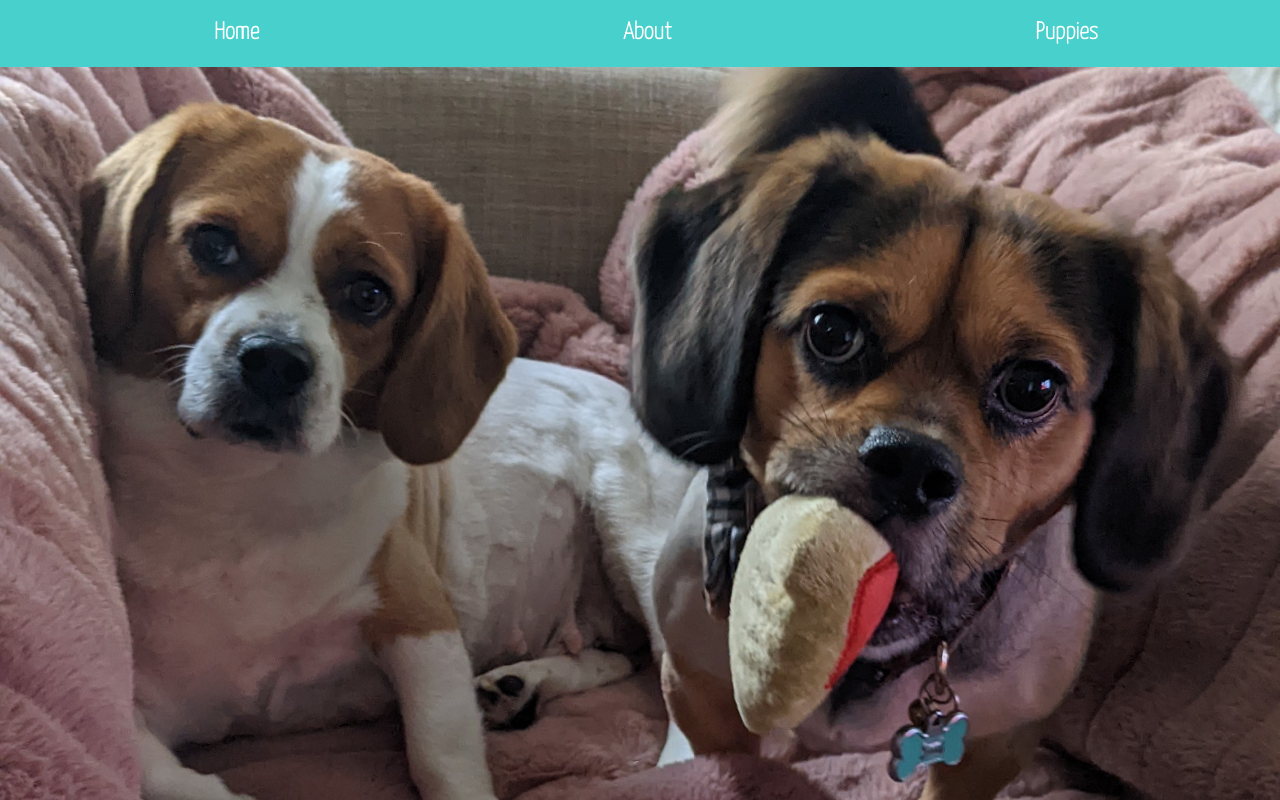
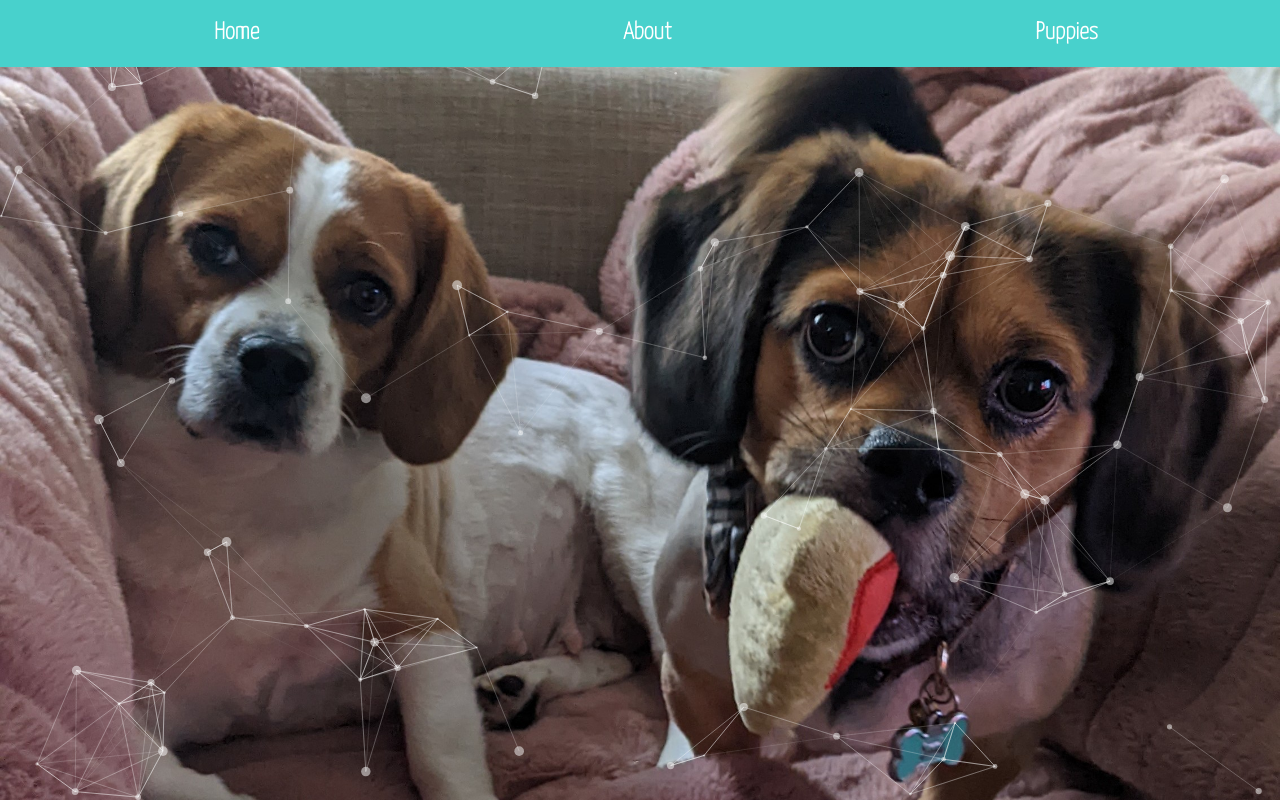
Before and after one commit to 2peagles/PeaglePups, a React (Create React App) app: page / in a window 1280 px wide. Built offline with nearby package versions, Linux system fonts and the light colour scheme.

Commit message:
got particles just need to customizes it, then just need to get my form to sumbit

```diff
--- a/package.json
+++ b/package.json
@@ -15,7 +15,9 @@
     "react-router-hash-link": "^2.4.3",
     "react-scripts": "5.0.1",
     "react-slideshow-image": "^3.7.5",
+    "react-tsparticles": "^2.1.3",
     "tachyons": "^4.12.0",
+    "tsparticles": "^2.1.3",
     "web-vitals": "^2.1.4"
   },
   "scripts": {
--- a/src/Components/About/About.js
+++ b/src/Components/About/About.js
@@ -1,5 +1,7 @@
 import React from 'react';
 import './About.css';
+import Particles from 'react-tsparticles';
+import { loadFull } from "tsparticles";
 // import pillow1 from '../../Image/pillow1.jpg';
 // import outside from '../../Image/outside.jpg';
 // import ss1 from '../../Image/ss1.jpg';
@@ -10,8 +12,97 @@
 
 
 export const About = ()=>{
+  const particlesInit = async (main) => {
+    console.log(main);
+
+    // you can initialize the tsParticles instance (main) here, adding custom shapes or presets
+    // this loads the tsparticles package bundle, it's the easiest method for getting everything ready
+    // starting from v2 you can add only the features you need reducing the bundle size
+    await loadFull(main);
+  };
+
+  const particlesLoaded = (container) => {
+    console.log(container);
+  };
   return(
   <Container fluid id='about'>
+      <Particles
+        id="tsparticles"
+        init={particlesInit}
+        loaded={particlesLoaded}
+        options={{
+          background: {
+            color: {
+              value: "transparent",
+            },
+          },
+          fpsLimit: 120,
+          interactivity: {
+            events: {
+              onClick: {
+                enable: true,
+                mode: "push",
+              },
+              onHover: {
+                enable: true,
+                mode: "repulse",
+              },
+              resize: true,
+            },
+            modes: {
+              push: {
+                quantity: 4,
+              },
+              repulse: {
+                distance: 200,
+                duration: 0.4,
+              },
+            },
+          },
+          particles: {
+            color: {
+              value: "#ffffff",
+            },
+            links: {
+              color: "#ffffff",
+              distance: 150,
+              enable: true,
+              opacity: 0.5,
+              width: 1,
+            },
+            collisions: {
+              enable: true,
+            },
+            move: {
+              direction: "none",
+              enable: true,
+              outModes: {
+                default: "bounce",
+              },
+              random: false,
+              speed: 6,
+              straight: false,
+            },
+            number: {
+              density: {
+                enable: true,
+                area: 800,
+              },
+              value: 80,
+            },
+            opacity: {
+              value: 0.5,
+            },
+            shape: {
+              type: "circle",
+            },
+            size: {
+              value: { min: 1, max: 5 },
+            },
+          },
+          detectRetina: true,
+        }}
+      />
     <Row className='about-container'>
       <Col md lg xl xxl>
         <Col className='about-content' >
--- a/src/Components/Card/Puppy.css
+++ b/src/Components/Card/Puppy.css
@@ -13,7 +13,7 @@
   justify-content: center;
 }
 .puppy-heading{
-  width:25%;
+  width:fit-content;
   padding:10px;
   margin:15px;
   color:white;
@@ -72,6 +72,14 @@
       font-size:15px;
       margin-left: 10px;
   }
+  .puppy-content.col{
+    padding:10px;
+  }
+   .puppy-heading {
+       font-size: 24px;
+        width:100%;
+        margin:0px 0px 10px 0px;
+   }
 }
 /* phones*/
 @media screen and ( max-width:700px ) and (max-height:950px ){
@@ -79,15 +87,22 @@
       padding: 5px;
   }
   .puppy-content{
-      padding:25px;
+      padding:15px;
       width:auto;
       height:auto;
   }
+         .puppy-heading {
+           font-size: 24px;
+           width: 100%;
+           margin: 0px 0px 10px 0px;
+         }
 }
 /* tables */
 @media screen and ( min-width:750px ) and (min-height:1000px) {
   .puppy-container{
     padding:10px;
+    min-height: 50vh;
+    max-height: 60vh;
   }
   .about-puppy{
       padding: 0px;
@@ -106,4 +121,11 @@
   .puppy-content{
     padding:10px;
 }
+
 }
+@media screen {
+  .carousel-img{
+    width:auto;
+    height:calc(600px - 30%vw);
+  }
+}
--- a/src/Components/Card/Puppy.js
+++ b/src/Components/Card/Puppy.js
@@ -26,7 +26,7 @@
 
   return (
     <Container fluid id='puppies' className="puppy-container">
-      <Row xs={1} md={2}>
+      <Row xs={1} md={2} >
           <Col className='puppy-content' >
           <h1 className='puppy-heading'>Litter One</h1>
       <Carousel activeIndex={index} onSelect={handleSelect} >
--- a/src/Components/NavBar/NavBar.css
+++ b/src/Components/NavBar/NavBar.css
@@ -6,16 +6,17 @@
 nav {
     display: flex;
     display: inline-block;
-    color:white;
-    width:100%;
-    position: fixed;
     margin:0;
+    z-index: 1;
+    width: 100%;
+    color: white;
+     position: fixed;
     padding-top:15px;
     text-align: center;
     font-size: 1.5rem;
     font-weight: bold;
+    background-color: #48d1cc;
     font-family: 'Yanone Kaffeesatz', sans-serif;
-    background-color:  #48d1cc;
 }
 
 nav ol{
```
Also changed, not shown: 1 other file (tests, documents, lock files or other folders).
